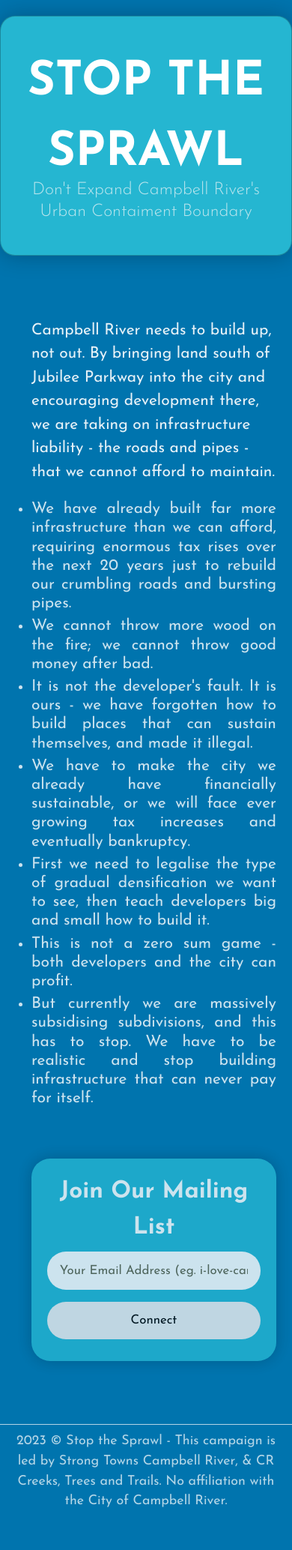
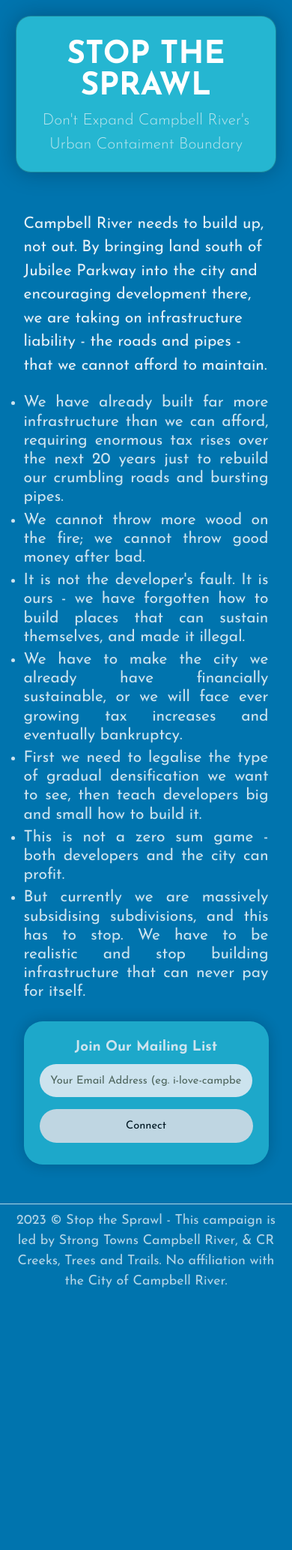
Before and after one commit to LaputanMachines/stop-the-sprawl, a Jekyll site: the page built from index.html, in a window 390 px wide. Shown: the whole page at 75% size. Built offline with Jekyll 4.4.1, drawn with Linux system fonts in a browser that asks for light colours; the list of posts is cut into pages by our own code; after the commit the page ends 1773 px from its top, so only the background shows below that.

Commit message:
Add mobile styles to the site

```diff
--- a/_sass/_base.scss
+++ b/_sass/_base.scss
@@ -123,6 +123,11 @@ figcaption {
   max-width: 1000px;
   margin: auto;
   padding: 2em 1em 1em 2em;
+
+  @media (max-width: 1000px) {
+    margin: 1em;
+    padding: .5em;
+  }
 }
 
 .content-title {
--- a/_sass/_masthead.scss
+++ b/_sass/_masthead.scss
@@ -10,6 +10,11 @@
   max-width: 1000px;
   margin: 1em auto;
   border-radius: 20px;
+
+  @media (max-width: 1000px) {
+    margin: 1em;
+    padding-bottom: 1em;
+  }
 }
 
 .site-masthead h1 {
@@ -17,22 +22,22 @@
   border-bottom: 2px solid bluw;
   color: white;
   font-family: 'Josefin Sans', sans-serif;
-
   font-size: 3em;
   margin-bottom: -.2em;
   padding: 0 2rem;
   font-weight: 700;
 
-  // @media (min-width: $on-tablet) {
-  //   font-size: 4em;
-  // }
+  @media (max-width: 1000px) {
+    font-size: 2em;
+    line-height: 1em;
+    margin-bottom: .2em;
+  }
 }
 
 .site-masthead h2 {
   color: $muted-text-color;
   font-size: 1.25em;
   margin: 0 auto;
-  // max-width: 50%;
   line-height: 1.25em;
   font-family: 'Josefin Sans', sans-serif;
   padding: 0 2rem;
@@ -42,9 +47,10 @@
   color: #f9f9f9;
   opacity: .7;
 
-  // @media (min-width: $on-tablet) {
-  //   font-size: 2em;
-  // }
+  @media (max-width: 1000px) {
+    font-size: 1em;
+    line-height: 1.5em;
+  }
 }
 
 .hero-list {
@@ -175,8 +181,16 @@
   display: block;
   margin: 3em auto;
 
+  @media (max-width: 1000px) {
+    margin: 1em 0;
+  }
+
   h3 {
     margin: 0;
+
+    @media (max-width: 1000px) {
+      font-size: .9em;
+    }
   }
 
   input {
@@ -188,6 +202,10 @@
     font-family: 'Josefin Sans', sans-serif;
     font-size: .8em;
     font-weight: 400;
+
+    @media (max-width: 1000px) {
+      font-size: .7em;
+    }
   }
 
   button {
@@ -199,6 +217,10 @@
     font-weight: 400;
     border: none;
     font-size: .8em;
+
+    @media (max-width: 1000px) {
+      font-size: .7em;
+    }
   }
 
   button:hover {
```
